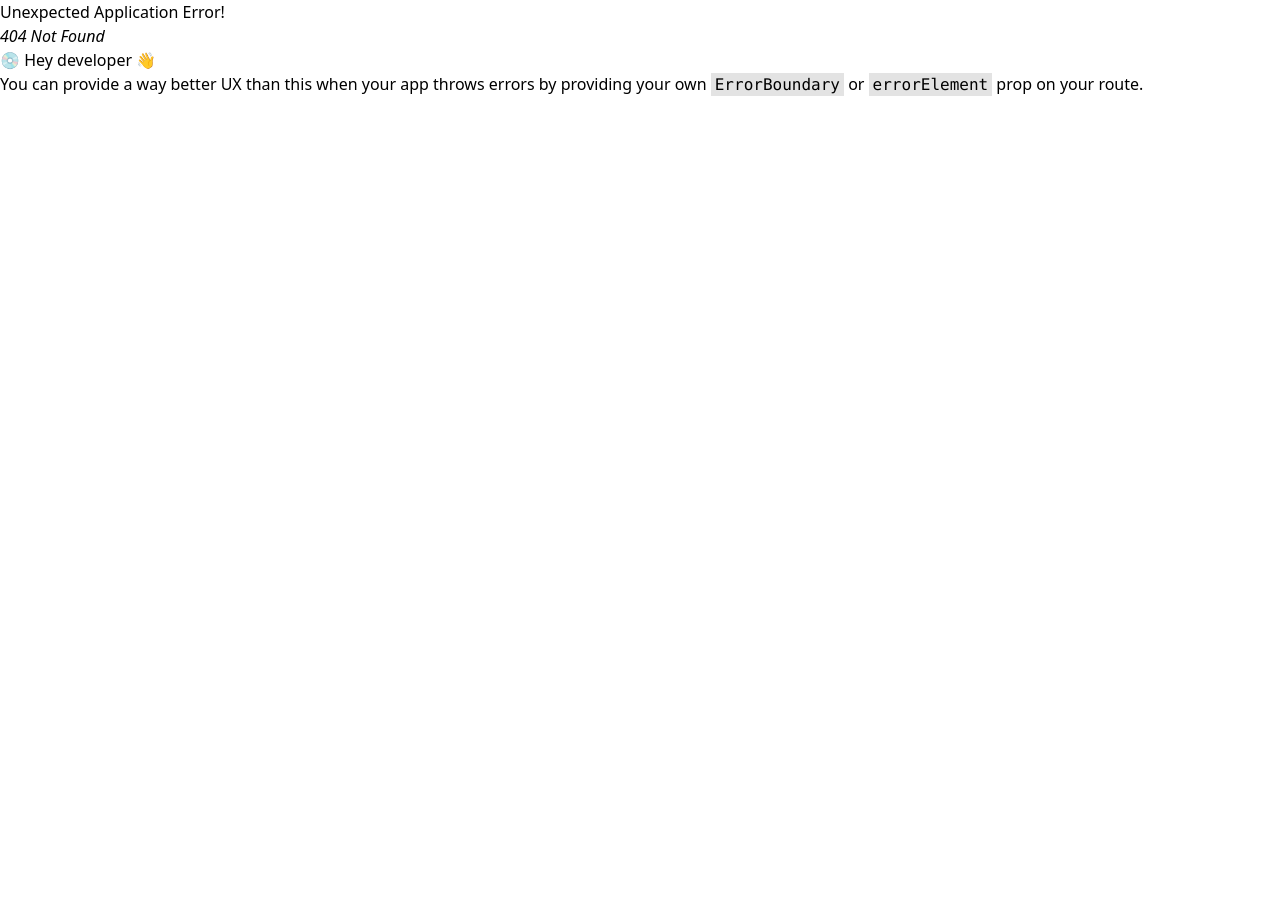
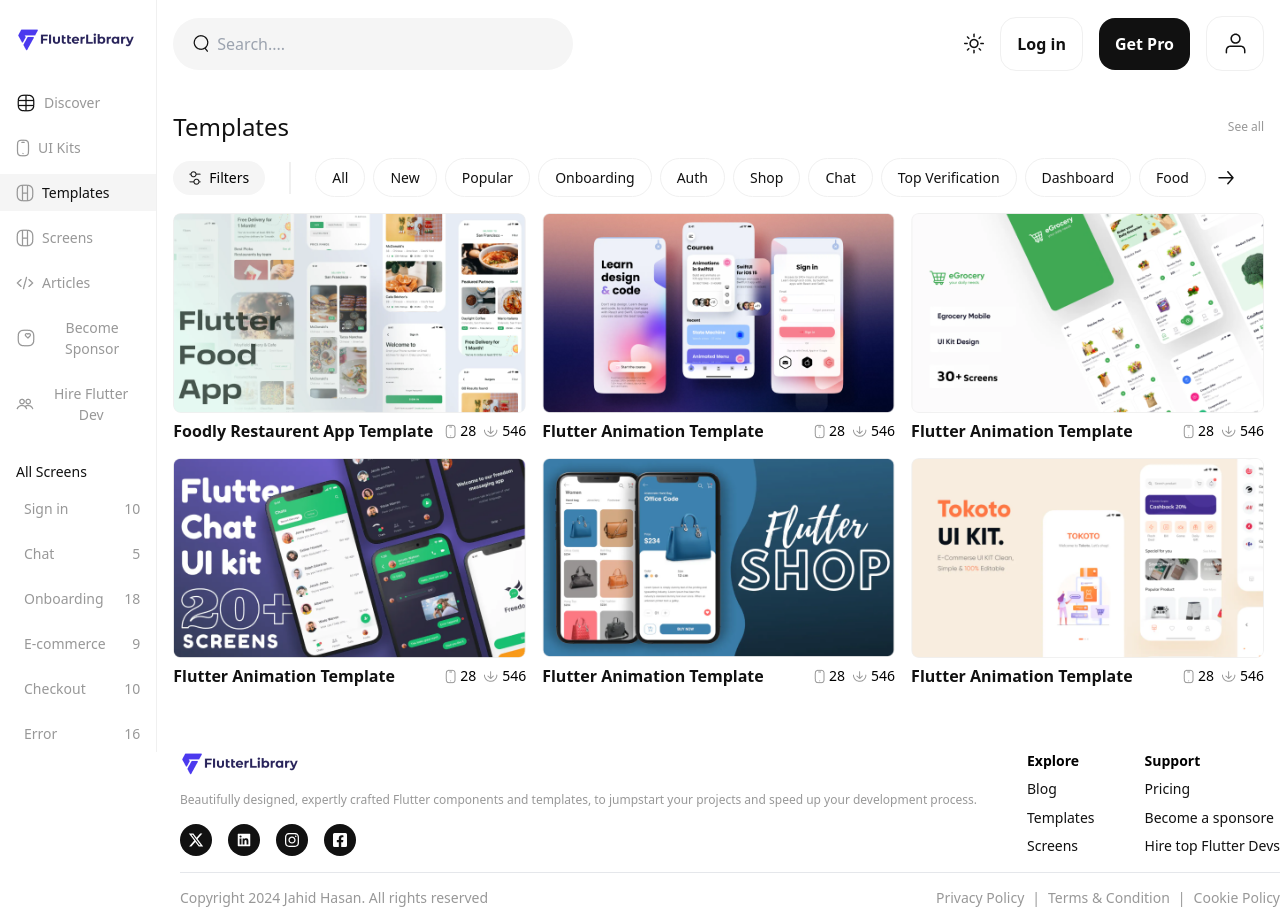
Before and after one commit to jahidhasan136/flutter-library, a React (Vite) app: page /templates in a window 1280 px wide. Before the commit this address had no page. Before the commit the page ends 800 px from the top, so only its background shows below. Built offline with nearby package versions, Linux system fonts and the light colour scheme.

Commit message:
active link setup

```diff
--- /dev/null
+++ b/src/components/ActiveLink.jsx
@@ -0,0 +1,11 @@
+import { NavLink } from 'react-router-dom';
+
+const ActiveLink = ({ to, children }) => {
+  return (
+    <NavLink to={to} className={({ isActive }) => (isActive ? 'active' : '')}>
+      {children}
+    </NavLink>
+  );
+};
+
+export default ActiveLink;
--- a/src/index.css
+++ b/src/index.css
@@ -21,3 +21,7 @@
     rgba(17, 17, 17, 0.5) 100%
   );
 }
+
+.active {
+  @apply bg-bgSecondary text-primary;
+}
--- /dev/null
+++ b/src/pages/Templates.jsx
@@ -0,0 +1,73 @@
+import TemplatesCard from '../sections/TemplatesCard';
+// icons
+import filterIcon from '../assets/icons/filter.png';
+import rightArrowIcon from '../assets/icons/right-arrow.svg';
+import { useState } from 'react';
+const Templates = () => {
+  // TODO: BUTTONS HOVER SCROLL FUNCTIONALITY PENDING
+  const [currentButton, setCurrentButton] = useState(0);
+  const buttonsPerClick = 10;
+
+  const buttons = [
+    'All',
+    'New',
+    'Popular',
+    'Onboarding',
+    'Auth',
+    'Shop',
+    'Chat',
+    'Top Verification',
+    'Dashboard',
+    'Food',
+    'Restaurant',
+    'Fitness',
+  ];
+
+  const totalPages = Math.ceil(buttons.length / buttonsPerClick);
+
+  const handleNext = () => {
+    setCurrentButton((prevPage) => prevPage + 1);
+  };
+
+  const visibleButtons = buttons.slice(
+    currentButton * buttonsPerClick,
+    currentButton * buttonsPerClick + buttonsPerClick
+  );
+  return (
+    <div className="mb-10">
+      <div className="flex justify-between items-center mb-4">
+        <h2 className="text-2xl text-primary leading-[31.2px]">Templates</h2>
+        <button className="text-textSecondary text-xs ">See all</button>
+      </div>
+      {/* Filter sections */}
+      <div className="flex gap-2 items-center mb-4">
+        <button className="flex gap-2 items-center px-4 py-2 bg-bgSecondary rounded-full mr-4">
+          <img src={filterIcon} alt="" />
+          <p className="text-h6 leading-[18.2px]">Filters</p>
+        </button>
+        <div className="border-secondary border-r-2 py-4 mr-4"></div>
+        <div className="button-container flex gap-2 items-center overflow-x-auto">
+          {visibleButtons.map((button, index) => (
+            <button
+              key={index}
+              className="text-h6 px-4 py-2 border border-secondary hover:bg-primary text-primary rounded-full hover:text-white transition-all duration-300"
+              onMouseOver={(e) => e.stopPropagation()} // Prevent scrolling on button hover
+            >
+              {button}
+            </button>
+          ))}
+          {currentButton < totalPages - 1 && (
+            <button onClick={handleNext}>
+              <img src={rightArrowIcon} alt="arrow" />
+            </button>
+          )}
+        </div>
+      </div>
+
+      {/* templates card section */}
+      <TemplatesCard />
+    </div>
+  );
+};
+
+export default Templates;
--- a/src/pages/home/SideMenu.jsx
+++ b/src/pages/home/SideMenu.jsx
@@ -6,91 +6,139 @@
 import sponsoreIcon from '../../assets/icons/sponsore.png';
 import uiKitsIcon from '../../assets/icons/ui-kits.png';
 import logo from '../../assets/logo.png';
+import ActiveLink from '../../components/ActiveLink';
 
 const SideMenu = () => {
   return (
     <div className="border-r-[1px] border-secondary">
-      <img className=" px-4 pt-7 pb-8" src={logo} alt="" />
+      <Link to="/">
+        <img className=" px-4 pt-7 pb-8" src={logo} alt="" />
+      </Link>
       <div className="grid gap-7">
         <div className="grid gap-2 text-textSecondary">
-          <Link to="/" className="hover:bg-bgSecondary hover:text-primary">
+          <ActiveLink
+            to="/discover"
+            className="hover:bg-bgSecondary hover:text-primary"
+          >
             <div className="flex gap-2 px-4 py-2 items-center">
               <img src={discoverIcon} alt="" />
               <button className="text-h6">Discover</button>
             </div>
-          </Link>
-          <Link to="/" className="hover:bg-bgSecondary hover:text-primary">
+          </ActiveLink>
+          <ActiveLink
+            to="/ui-kits"
+            className="hover:bg-bgSecondary hover:text-primary"
+          >
             <div className="flex gap-2 px-4 py-2 items-center">
               <img src={uiKitsIcon} alt="" />
               <button className="text-h6">UI Kits</button>
             </div>
-          </Link>
-          <Link to="/" className="hover:bg-bgSecondary hover:text-primary">
+          </ActiveLink>
+          <ActiveLink
+            to="/templates"
+            className="hover:bg-bgSecondary hover:text-primary"
+          >
+            <div className="flex gap-2 px-4 py-2 items-center">
+              <img src={screensIcon} alt="" />
+              <button className="text-h6">Templates</button>
+            </div>
+          </ActiveLink>
+          <ActiveLink
+            to="/screens"
+            className="hover:bg-bgSecondary hover:text-primary"
+          >
             <div className="flex gap-2 px-4 py-2 items-center">
               <img src={screensIcon} alt="" />
               <button className="text-h6">Screens</button>
             </div>
-          </Link>
-          <Link to="/" className="hover:bg-bgSecondary hover:text-primary">
+          </ActiveLink>
+          <ActiveLink
+            to="/articles"
+            className="hover:bg-bgSecondary hover:text-primary"
+          >
             <div className="flex gap-2 px-4 py-2 items-center">
               <img src={articlesIcon} alt="" />
               <button className="text-h6">Articles</button>
             </div>
-          </Link>
-          <Link to="/" className="hover:bg-bgSecondary hover:text-primary">
+          </ActiveLink>
+          <ActiveLink
+            to="/sponsor"
+            className="hover:bg-bgSecondary hover:text-primary"
+          >
             <div className="flex gap-2 px-4 py-2 items-center">
               <img src={sponsoreIcon} alt="" />
               <button className="text-h6">Become Sponsor</button>
             </div>
-          </Link>
-          <Link to="/" className="hover:bg-bgSecondary hover:text-primary">
+          </ActiveLink>
+          <ActiveLink
+            to="/hire"
+            className="hover:bg-bgSecondary hover:text-primary"
+          >
             <div className="flex gap-2 px-4 py-2 items-center">
               <img src={hireIcon} alt="" />
               <button className="text-h6">Hire Flutter Dev</button>
             </div>
-          </Link>
+          </ActiveLink>
         </div>
 
         {/* TODO; ALL SCREENS SET TO SCROLL */}
         <div>
           <h4 className="text-h6 text-primary pl-4 pb-2">All Screens</h4>
           <div className="grid gap-2 text-textSecondary">
-            <Link to="/" className="hover:bg-bgSecondary hover:text-primary">
+            <ActiveLink
+              to="/sign-in"
+              className="hover:bg-bgSecondary hover:text-primary"
+            >
               <div className="flex justify-between py-2 pl-6 pr-4 items-center">
-                <button className="text-h6">Sing in</button>
+                <button className="text-h6">Sign in</button>
                 <h3 className="text-h6">10</h3>
               </div>
-            </Link>
-            <Link to="/" className="hover:bg-bgSecondary hover:text-primary">
+            </ActiveLink>
+            <ActiveLink
+              to="/chat"
+              className="hover:bg-bgSecondary hover:text-primary"
+            >
               <div className="flex justify-between py-2 pl-6 pr-4 items-center">
                 <button className="text-h6">Chat</button>
                 <h3 className="text-h6">5</h3>
               </div>
-            </Link>
-            <Link to="/" className="hover:bg-bgSecondary hover:text-primary">
+            </ActiveLink>
+            <ActiveLink
+              to="/onboarding"
+              className="hover:bg-bgSecondary hover:text-primary"
+            >
               <div className="flex justify-between py-2 pl-6 pr-4 items-center">
                 <button className="text-h6">Onboarding</button>
                 <h3 className="text-h6">18</h3>
               </div>
-            </Link>
-            <Link to="/" className="hover:bg-bgSecondary hover:text-primary">
+            </ActiveLink>
+            <ActiveLink
+              to="/e-commerce"
+              className="hover:bg-bgSecondary hover:text-primary"
+            >
               <div className="flex justify-between py-2 pl-6 pr-4 items-center">
                 <button className="text-h6">E-commerce</button>
                 <h3 className="text-h6">9</h3>
               </div>
-            </Link>
-            <Link to="/" className="hover:bg-bgSecondary hover:text-primary">
+            </ActiveLink>
+            <ActiveLink
+              to="/checkout"
+              className="hover:bg-bgSecondary hover:text-primary"
+            >
               <div className="flex justify-between py-2 pl-6 pr-4 items-center">
                 <button className="text-h6">Checkout</button>
                 <h3 className="text-h6">10</h3>
               </div>
-            </Link>
-            <Link to="/" className="hover:bg-bgSecondary hover:text-primary">
+            </ActiveLink>
+            <ActiveLink
+              to="/error"
+              className="hover:bg-bgSecondary hover:text-primary"
+            >
               <div className="flex justify-between py-2 pl-6 pr-4 items-center">
                 <button className="text-h6">Error</button>
                 <h3 className="text-h6">16</h3>
               </div>
-            </Link>
+            </ActiveLink>
           </div>
         </div>
       </div>
--- a/src/pages/home/Templates.jsx
+++ b/src/sections/TemplatesCard.jsx
@@ -1,19 +1,17 @@
-import downloadIcon from "../../assets/icons/download.png";
-import phoneIcon from "../../assets/icons/phone.png";
-import templateOne from "../../assets/templates/template-1.png";
-import templateTwo from "../../assets/templates/template-2.png";
-import templateThree from "../../assets/templates/template-3.png";
-import templateFour from "../../assets/templates/template-4.png";
-import templateFive from "../../assets/templates/template-5.png";
-import templateSix from "../../assets/templates/template-6.png";
+// icons
+import downloadIcon from '../assets/icons/download.png';
+import phoneIcon from '../assets/icons/phone.png';
+// images
+import templateOne from '../assets/templates/template-1.png';
+import templateTwo from '../assets/templates/template-2.png';
+import templateThree from '../assets/templates/template-3.png';
+import templateFour from '../assets/templates/template-4.png';
+import templateFive from '../assets/templates/template-5.png';
+import templateSix from '../assets/templates/template-6.png';
 
-const Templates = () => {
+const TemplatesCard = () => {
   return (
-    <div className="mb-10">
-      <div className="flex justify-between items-center mb-4">
-        <h2 className="text-2xl text-primary leading-[31.2px]">Templates</h2>
-        <button className="text-textSecondary text-xs ">See all</button>
-      </div>
+    <>
       <div className="grid md:grid-cols-3 gap-4">
         <div className="grid gap-2">
           <img
@@ -148,8 +146,8 @@
           </div>
         </div>
       </div>
-    </div>
+    </>
   );
 };
 
-export default Templates;
+export default TemplatesCard;
```
Also changed, not shown: src/routes/Route.jsx (+10 -5 lines).
